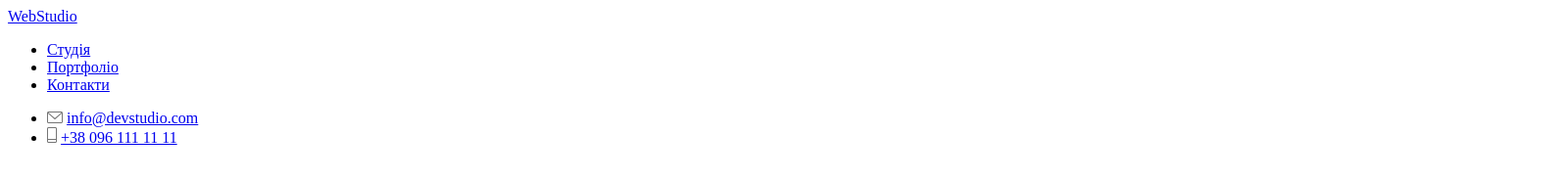
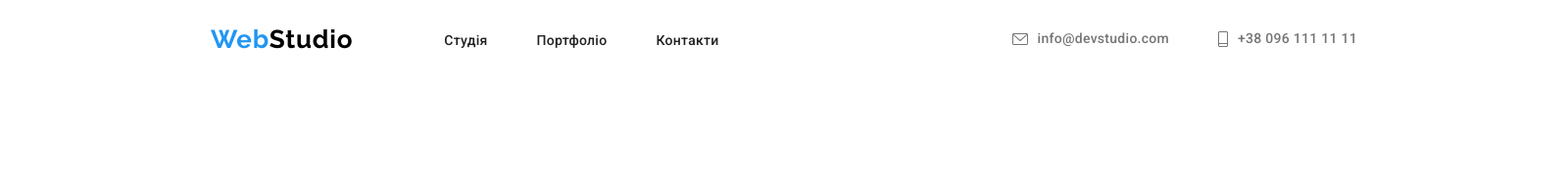
Before and after one commit to AntonDorosh/web-studio, a plain HTML site: page index.html in a window 1280 px wide. Shown: the whole page at 98% size, 1600 px wide, since content can reach past the window. Drawn offline with Linux system fonts and the light colour scheme.

Commit message:
header committed

```diff
--- a/css/styles.css
+++ b/css/styles.css
@@ -0,0 +1,127 @@
+
+.list {
+  list-style: none;
+  padding-left: 0;
+}
+
+.link {
+  text-decoration: none;
+  color: #000000;
+}
+
+:root {
+  /* colors */
+  --main-text-color: #757575;
+  --accent-color: #2196F3;
+  --text-color: #212121;
+  --background-color: #FFFFFF;
+  --section-color: #F5F4FA;
+
+  /* text */
+  --accent-letter-spacing: 0.03em;
+  --accent-font-size: 14px;
+
+  /* width */
+  --content-width: 1170px;
+}
+
+body {
+  font-family: 'Roboto', sans-serif;
+  max-width: 1600px;
+  margin: 0 auto;
+  background-color: var(--background-color);
+}
+
+.header {
+  height: 80px;
+  width: 1600px;
+}
+
+
+.header-container {
+  display: flex;
+  width: var(--content-width);
+  height: 80px;
+  margin: 0 auto;
+  align-items: center;
+}
+
+
+.header-logo {
+  font-family: 'Raleway', sans-serif;
+  font-weight: 700;
+  font-size: 26px;
+  line-height: 31px;
+  letter-spacing: var(--accent-letter-spacing);
+}
+
+.header-logo:focus {
+  outline: none;
+  opacity: 0.65;
+}
+
+.logo-web {
+  color: var(--accent-color);
+}
+
+
+.header-menu {
+  margin-left: 93px;
+}
+
+.menu-list {
+  display: flex;
+  gap: 50px;
+}
+
+.menu-item {
+}
+
+.menu-link {
+  color: var(--text-color)
+}
+
+.menu-link,
+.contact-link {
+  font-weight: 500;
+  font-size: var(--accent-font-size);
+  line-height: 1.14;
+  letter-spacing: 0.02em;
+}
+
+
+.menu-link:hover,
+.menu-link:focus,
+.contact-link:hover,
+.contact-link:focus {
+  color: var(--accent-color);
+  outline: none;
+}
+
+.contact-list {
+  display: flex;
+  margin-left: auto;
+  gap: 50px;
+}
+
+.contact-item {
+
+}
+
+
+.contact-icon {
+  fill: var(--main-text-color);
+}
+
+.contact-icon:hover path,
+.contact-icon:focus path {
+  fill: var(--accent-color);
+  outline: none;
+}
+
+.contact-link {
+  gap: 10px;
+  display: flex;
+  color: var(--main-text-color);
+  align-items: center;
+}
--- a/index.html
+++ b/index.html
@@ -5,27 +5,28 @@
   <meta http-equiv="X-UA-Compatible" content="IE=edge">
   <meta name="viewport" content="width=device-width, initial-scale=1.0">
   <title>Веб-студія</title>
+  <link rel="preconnect" href="https://fonts.googleapis.com">
+  <link rel="preconnect" href="https://fonts.gstatic.com" crossorigin>
+  <link href="https://fonts.googleapis.com/css2?family=Raleway:wght@700&family=Roboto:wght@400;500;700&display=swap" rel="stylesheet">
   <link rel="stylesheet" href="./css/styles.css">
 </head>
 <body>
   <header class="header">
-    <div class="header__container">
-      <a lang="en" href="#">WebStudio</a>
-      <nav>
-        <ul>
-          <li><a href="#">Студія</a></li>
-          <li><a href="#">Портфоліо</a></li>
-          <li><a href="#">Контакти</a></li>
+    <div class="header-container">
+      <a class="header-logo link" lang="en" href="#"><span class="logo-web">Web</span>Studio</a>
+      <nav class="header-menu">
+        <ul class="menu-list list">
+          <li class="menu-item"><a class="menu-link link" href="#">Студія</a></li>
+          <li class="menu-item"><a class="menu-link link" href="#">Портфоліо</a></li>
+          <li class="menu-item"><a class="menu-link link" href="#">Контакти</a></li>
         </ul>
       </nav>
-      <ul>
-        <li>
-          <svg width="16" height="12" fill="none" xmlns="http://www.w3.org/2000/svg"><path d="M14.5 0h-13C.673 0 0 .673 0 1.5v9c0 .827.673 1.5 1.5 1.5h13c.827 0 1.5-.673 1.5-1.5v-9c0-.827-.673-1.5-1.5-1.5Zm0 1c.068 0 .133.014.192.039L8 6.839l-6.692-5.8A.498.498 0 0 1 1.5 1h13Zm0 10h-13a.5.5 0 0 1-.5-.5V2.095l6.672 5.783a.5.5 0 0 0 .656 0L15 2.095V10.5a.5.5 0 0 1-.5.5Z" fill="#757575"/></svg>
-          <a href="mailto:info@devstudio.com">info@devstudio.com</a>
+      <ul class="contact-list list">
+        <li class="contact-item">
+          <a class="contact-link link" href="mailto:info@devstudio.com"><svg class="contact-icon" width="16" height="12" fill="none" xmlns="http://www.w3.org/2000/svg"><path d="M14.5 0h-13C.673 0 0 .673 0 1.5v9c0 .827.673 1.5 1.5 1.5h13c.827 0 1.5-.673 1.5-1.5v-9c0-.827-.673-1.5-1.5-1.5Zm0 1c.068 0 .133.014.192.039L8 6.839l-6.692-5.8A.498.498 0 0 1 1.5 1h13Zm0 10h-13a.5.5 0 0 1-.5-.5V2.095l6.672 5.783a.5.5 0 0 0 .656 0L15 2.095V10.5a.5.5 0 0 1-.5.5Z"/></svg>info@devstudio.com</a>
         </li>
-        <li>
-          <svg width="10" height="16" fill="none" xmlns="http://www.w3.org/2000/svg"><path d="M8.5 0h-7C.673 0 0 .673 0 1.5v13c0 .827.673 1.5 1.5 1.5h7c.827 0 1.5-.673 1.5-1.5v-13C10 .673 9.327 0 8.5 0Zm-7 1h7a.5.5 0 0 1 .5.5V12H1V1.5a.5.5 0 0 1 .5-.5Zm7 14h-7a.5.5 0 0 1-.5-.5V13h8v1.5a.5.5 0 0 1-.5.5Z" fill="#757575"/></svg>
-          <a href="tel:+380961111111">+38 096 111 11 11</a>
+        <li class="contact-item">
+          <a class="contact-link link" href="tel:+380961111111"><svg class="contact-icon" width="10" height="16" fill="none" xmlns="http://www.w3.org/2000/svg"><path d="M8.5 0h-7C.673 0 0 .673 0 1.5v13c0 .827.673 1.5 1.5 1.5h7c.827 0 1.5-.673 1.5-1.5v-13C10 .673 9.327 0 8.5 0Zm-7 1h7a.5.5 0 0 1 .5.5V12H1V1.5a.5.5 0 0 1 .5-.5Zm7 14h-7a.5.5 0 0 1-.5-.5V13h8v1.5a.5.5 0 0 1-.5.5Z"/></svg>+38 096 111 11 11</a>
         </li>
       </ul>
     </div>
```
